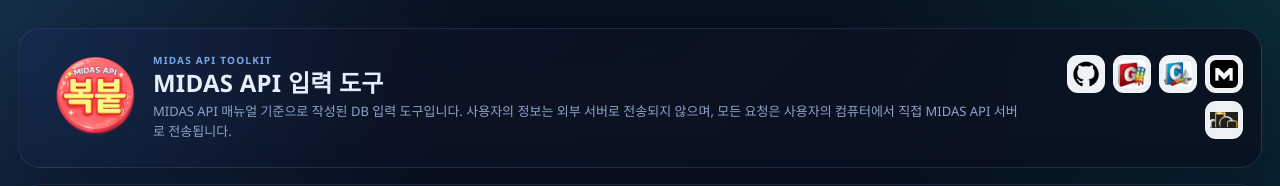
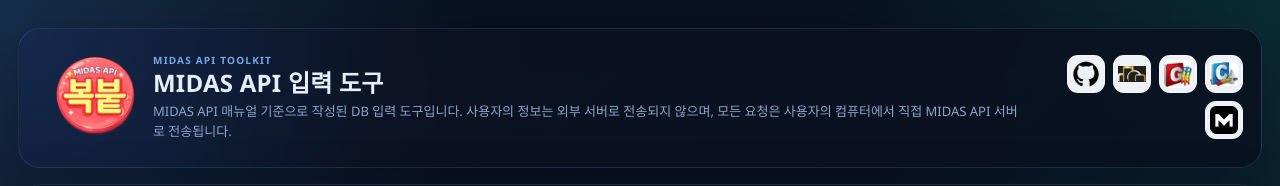
Before and after one commit to powerstrong/midas-api-tool, a React (Vite) app: page / in a window 1280 px wide. Shown: the top 186 px of the page. Built offline with nearby package versions, Linux system fonts and the light colour scheme; what ag-grid-community would draw is missing.

Commit message:
ui: move Lime Structure Engineering link to second position

```diff
--- a/src/App.tsx
+++ b/src/App.tsx
@@ -74,6 +74,11 @@
     href: "https://github.com/powerstrong/midas-api-tool"
   },
   {
+    icon: "lime.png",
+    title: "라임구조엔지니어링 바로가기",
+    href: "http://www.xn--989almi3wt4jd4hrmb.kr/main"
+  },
+  {
     icon: "midasgen.jpg",
     title: "MIDAS GEN 매뉴얼 바로가기",
     href: "https://support.midasuser.com/hc/ko/articles/49909210848537-MIDAS-GEN-NX-Online-Manual"
@@ -87,11 +92,6 @@
     icon: "midasapi.png",
     title: "MIDAS API 매뉴얼 바로가기",
     href: "https://support.midasuser.com/hc/ko/p/gate_api_manual"
-  },
-  {
-    icon: "lime.png",
-    title: "라임구조엔지니어링 바로가기",
-    href: "http://www.xn--989almi3wt4jd4hrmb.kr/main"
   }
 ] as const;
 
```
